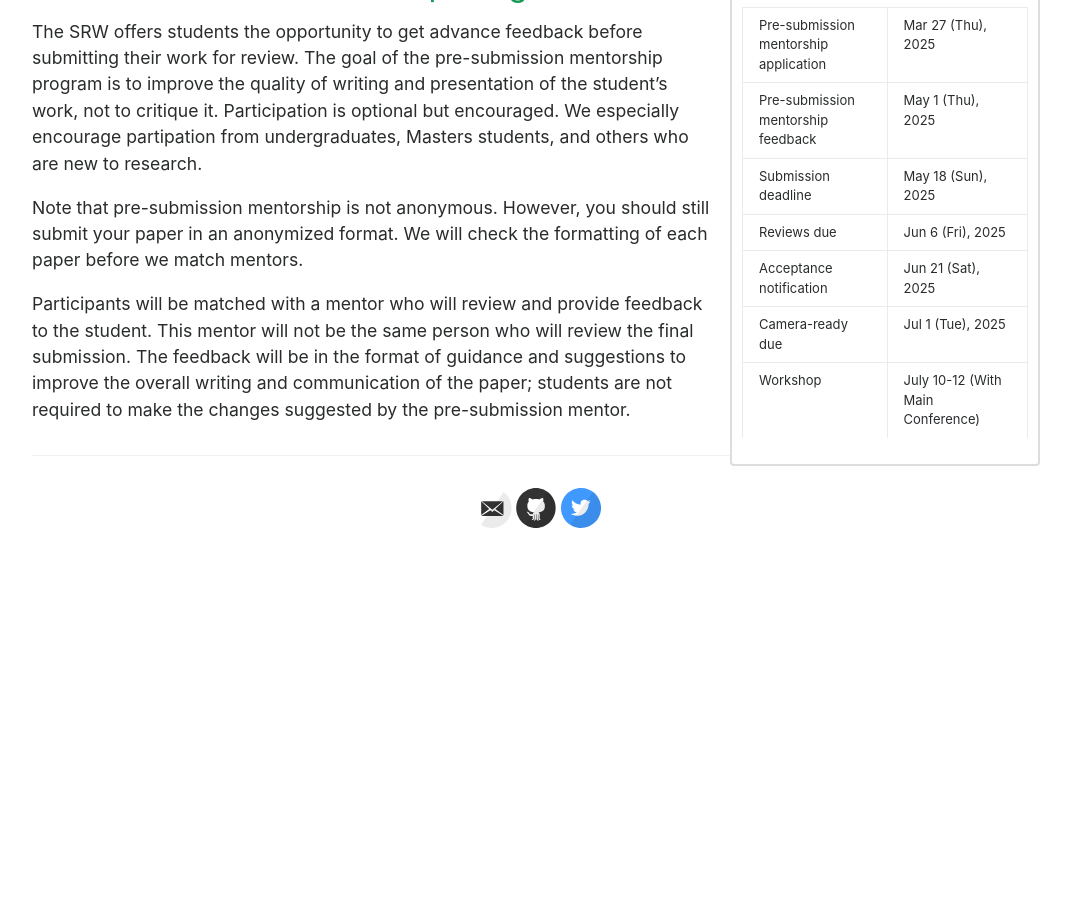
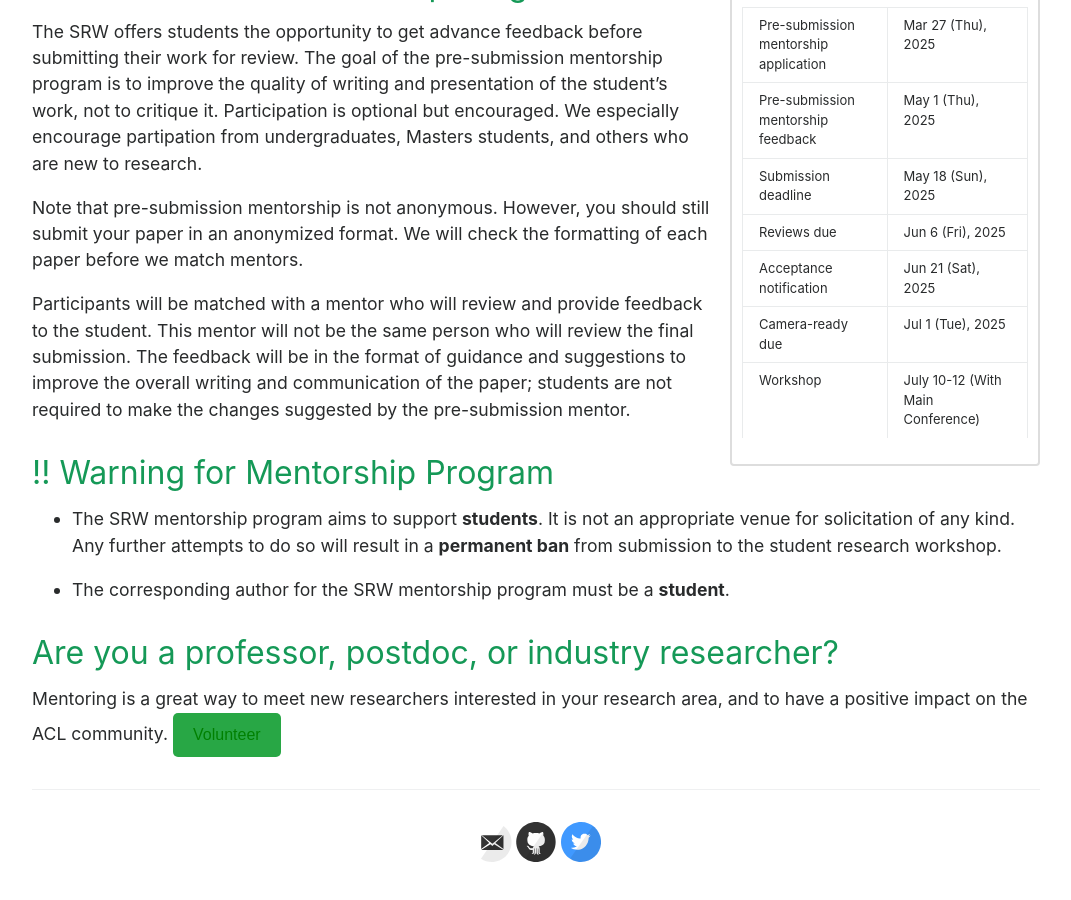
Before and after one commit to acl2025-srw/acl2025-srw.github.io, a Jekyll site: the page built from mentoring.md, in a window 1280 px wide and 900 px high, scrolled down 587 px. Shown: the whole window, without its empty margins (104-1175 px from the left). Built offline with Jekyll 4.4.1, drawn with Linux system fonts in a browser that asks for light colours; before the commit the page ends 1153 px from its top, so only the background shows below that.

Commit message:
volunteer button

```diff
--- a/mentoring.md
+++ b/mentoring.md
@@ -15,4 +15,25 @@ Note that pre-submission mentorship is not anonymous. However, you should still
 Participants will be matched with a mentor who will review and provide feedback to the student. This mentor will not be the same person who will review the final submission.
 The feedback will be in the format of guidance and suggestions to improve the overall writing and communication of the paper; students are not required to make the changes suggested by the pre-submission mentor.
 
+## !! Warning for Mentorship Program
+* The SRW mentorship program aims to support **students**. It is not an appropriate venue for solicitation of any kind. Any further attempts to do so will result in a **permanent ban** from submission to the student research workshop.
+
+* The corresponding author for the SRW mentorship program must be a **student**.
+
+## Are you a professor, postdoc, or industry researcher?
+Mentoring is a great way to meet new researchers interested in your research area, and to have a positive impact on the ACL community.
+<a href="https://forms.gle/JeH53zDCm1piUtGH8" target="_blank" style="text-decoration:none;">
+    <button style="
+        background-color: #28a745;
+        color: green;
+        padding: 10px 20px;
+        font-size: 16px;
+        border: none;
+        border-radius: 5px;
+        cursor: pointer;">
+        Volunteer
+    </button>
+</a>
+
+
 <!-- Pre-submission mentorship is **complete**.  -->
```
Also changed, not shown: cfp.md (+1 -1 lines).
